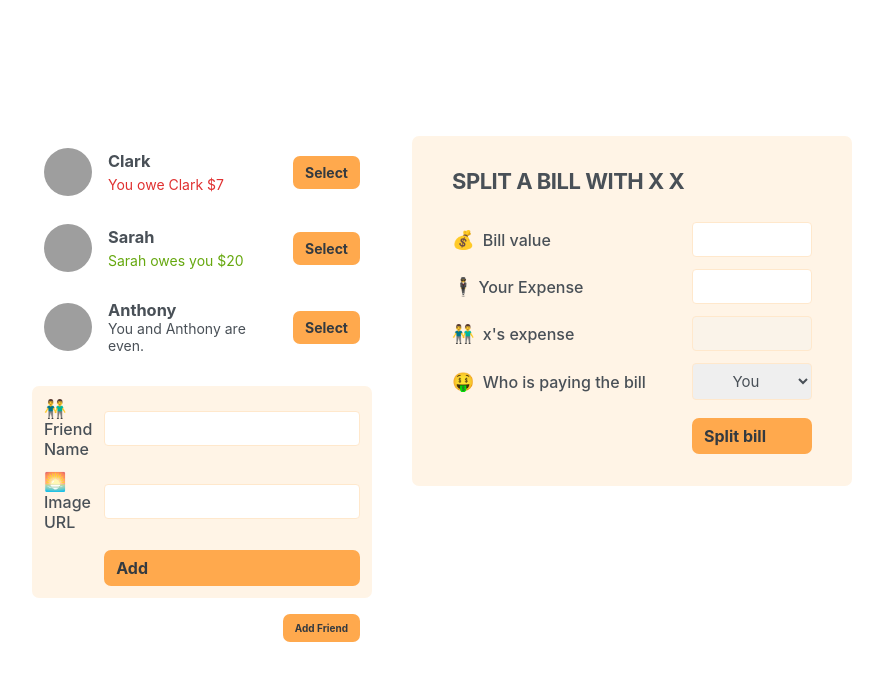
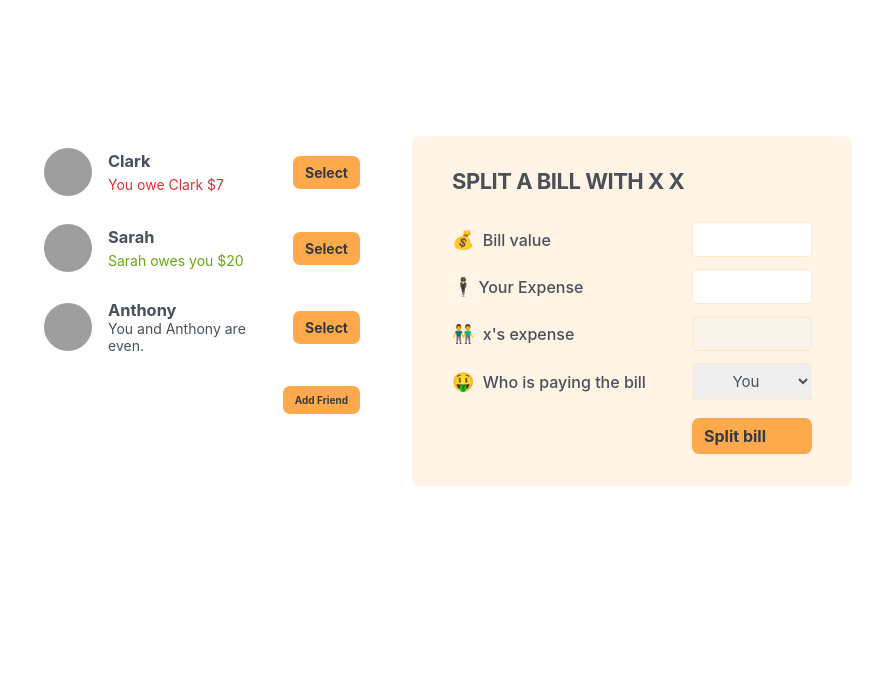
Before and after one commit to entibimenya05/eat-n-split-v2, a React (Create React App) app: page / in a window 1280 px wide. Shown: the top 680 px of the page, without its empty margins (198-1081 px from the left). Built offline with nearby package versions, Linux system fonts and the light colour scheme; grey boxes are pictures that could not be loaded.

Commit message:
rendering showAddFriend dynamically using state

```diff
--- a/src/App.js
+++ b/src/App.js
@@ -2,14 +2,22 @@
 import FriendsList from "./FriendsList";
 import Button from "./Button";
 import FormSplitBill from "./FormSplitBill";
+import { useState } from "react";
 function App() {
+  //display the form AddFriend conditionally
+  const [showAddFriend, setShowAddFriend] = useState(false);
+  function handleShowAddFriend() {
+    setShowAddFriend((show) => !show);
+  }
   return (
     <div className="app">
       <div className="sidebar">
         <FriendsList />
-
-        <FormAddFriend />
-        <Button>Add Friend</Button>
+        {/*conditioanally showAddFrien*/}
+        {showAddFriend && <FormAddFriend />}
+        <Button onClick={handleShowAddFriend}>
+          {showAddFriend ? "Close" : "Add Friend"}
+        </Button>
       </div>
       <FormSplitBill />
     </div>
--- a/src/Button.js
+++ b/src/Button.js
@@ -1,6 +1,11 @@
 //since we are going to need to use button component in
 //many places, let's create that component and specify children props
-function Button({ children }) {
-  return <butto className="button">{children}</butto>;
+//updating showAddFriend with onClick
+function Button({ children, onClick }) {
+  return (
+    <butto className="button" onClick={onClick}>
+      {children}
+    </butto>
+  );
 }
 export default Button;
```
